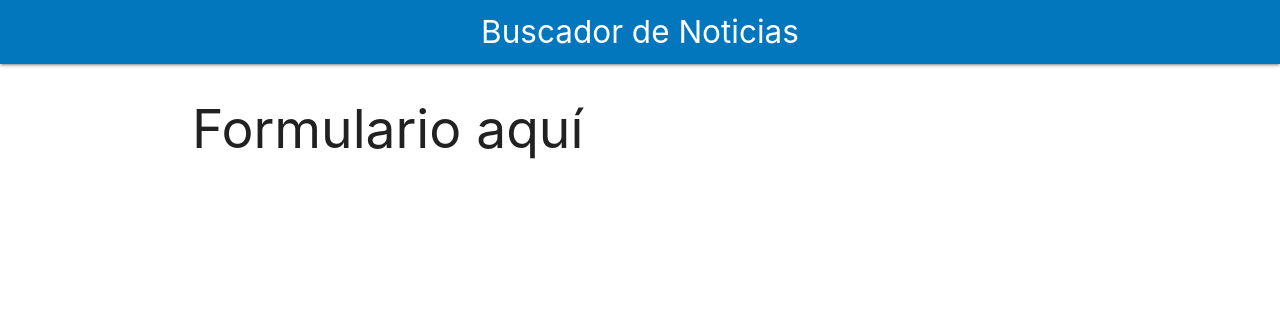
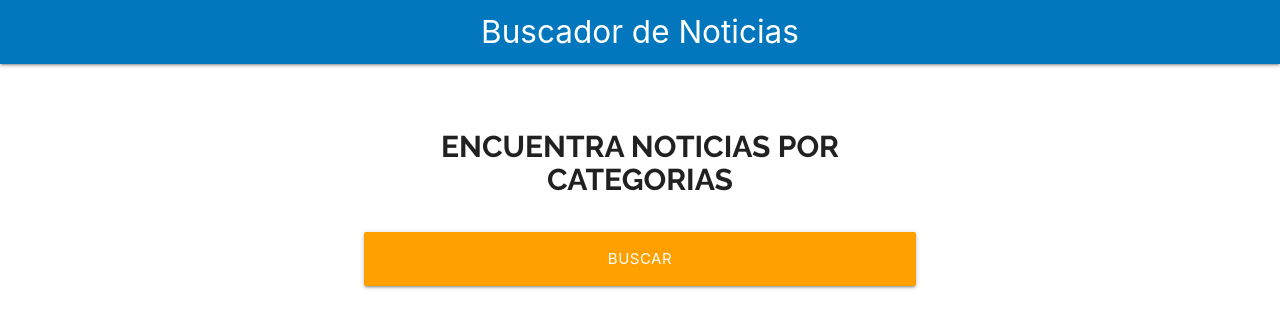
Before and after one commit to nerila1310/buscador-noticias, a React (Create React App) app: page / in a window 1280 px wide. Shown: the top 328 px of the page. Built offline with nearby package versions, Linux system fonts and the light colour scheme.

Commit message:
Formulario y Módulos CSS

```diff
--- a/src/App.js
+++ b/src/App.js
@@ -1,5 +1,6 @@
 import React, {Fragment} from 'react';
 
+import Formulario from './components/Formulario';
 import Header from './components/Header';
 
 function App() {
@@ -8,7 +9,7 @@
       <Header titulo="Buscador de Noticias"/>
 
       <div className="container white">
-        <h2>Formulario aquí</h2>
+        <Formulario />
       </div>
     </Fragment>
   );
--- /dev/null
+++ b/src/components/Formulario.jsx
@@ -0,0 +1,23 @@
+import React from 'react'
+import styles from './Formulario.module.css';
+
+const Formulario = () => {
+    return (
+        <div className={`${styles.buscador} row`}>
+            <div className="col s12 m8 offset-m2">
+                <form>
+                    <h2 className={styles.heading}>Encuentra noticias por categorias</h2>
+                    <div className="input-field col s12">
+                        <input
+                            type="submit"
+                            className={`${styles.btn_block} btn-large amber darken-2`}
+                            value="Buscar"
+                        />
+                    </div>
+                </form>
+            </div>
+        </div>
+    );
+}
+
+export default Formulario;
--- /dev/null
+++ b/src/components/Formulario.module.css
@@ -0,0 +1,17 @@
+.heading{
+    font-family: 'Raleway', sans-serif;
+    font-weight: 700;
+    font-size: 2rem;
+    text-transform: uppercase;
+    text-align: center;
+}
+
+.buscador{
+    margin-top: 2rem;
+    margin-bottom: 2rem;
+    text-align: start;
+}
+
+.btn_block{
+    width: 100%;
+}
```
